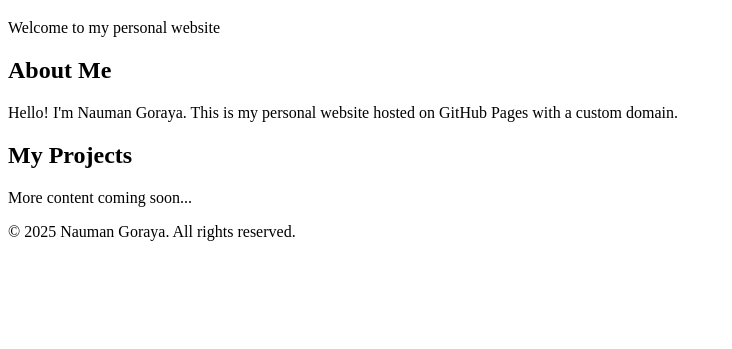
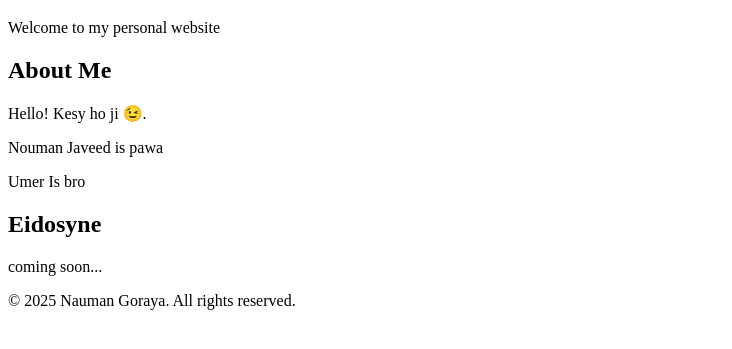
Before and after one commit to naumangoraya/naumangoraya.github.io, a plain HTML site: page index.html in a window 1280 px wide. Shown: the part 61-410 px from the top of the page, without its empty margins (0-732 px from the left). Drawn offline with Linux system fonts and the light colour scheme; a script that the page names is missing.

Commit message:
Update index.html

```diff
--- a/index.html
+++ b/index.html
@@ -26,12 +26,15 @@
     <div class="container">
       <section>
         <h2>About Me</h2>
-        <p>Hello! I'm Nauman Goraya. This is my personal website hosted on GitHub Pages with a custom domain.</p>
+        <p>Hello! Kesy ho ji 😉.</p>
+        <p>Nouman Javeed is pawa</p>
+        <p>Umer Is bro</p>
+
       </section>
 
       <section>
-        <h2>My Projects</h2>
-        <p>More content coming soon...</p>
+        <h2>Eidosyne</h2>
+        <p>coming soon...</p>
       </section>
     </div>
     <div id="root"></div>
```
